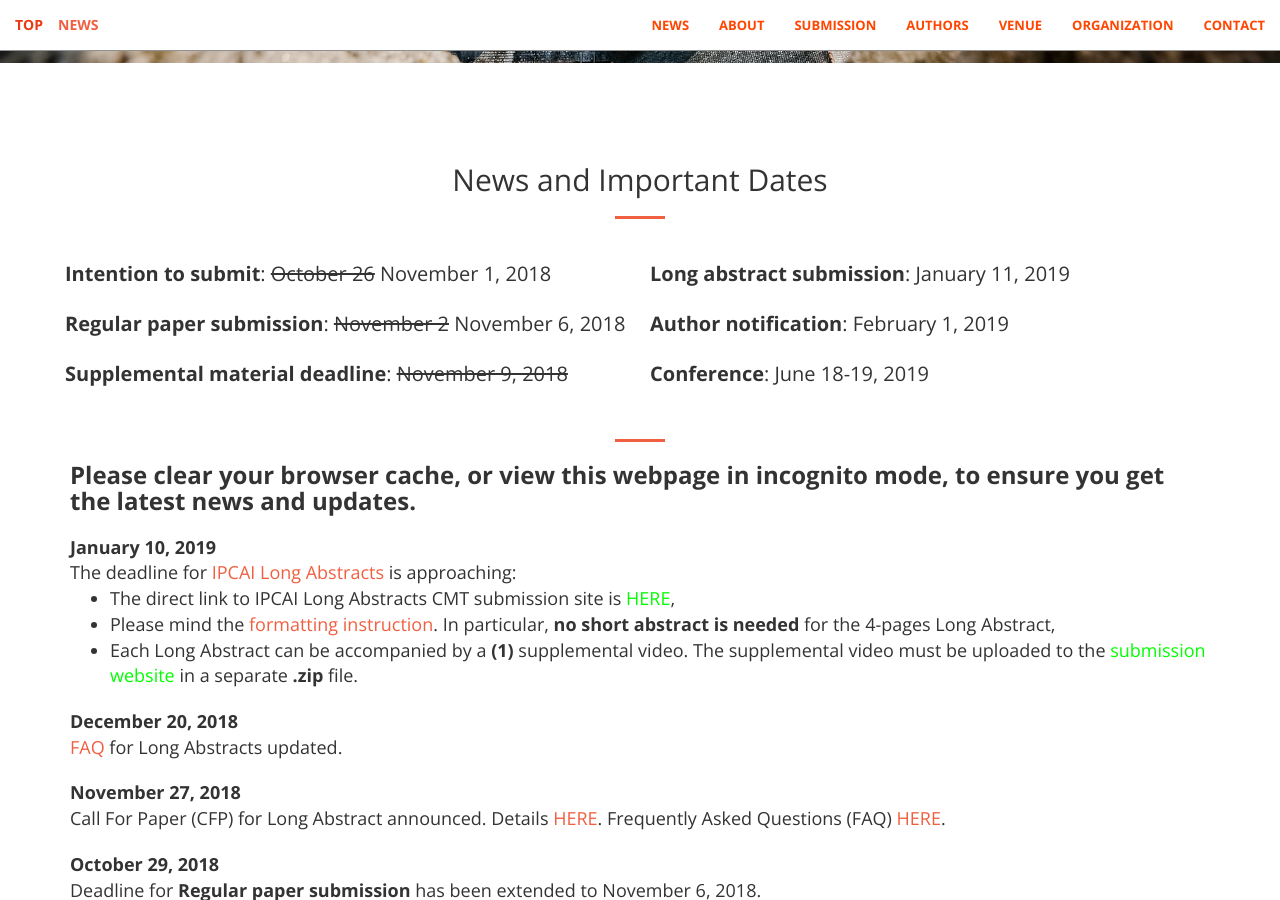
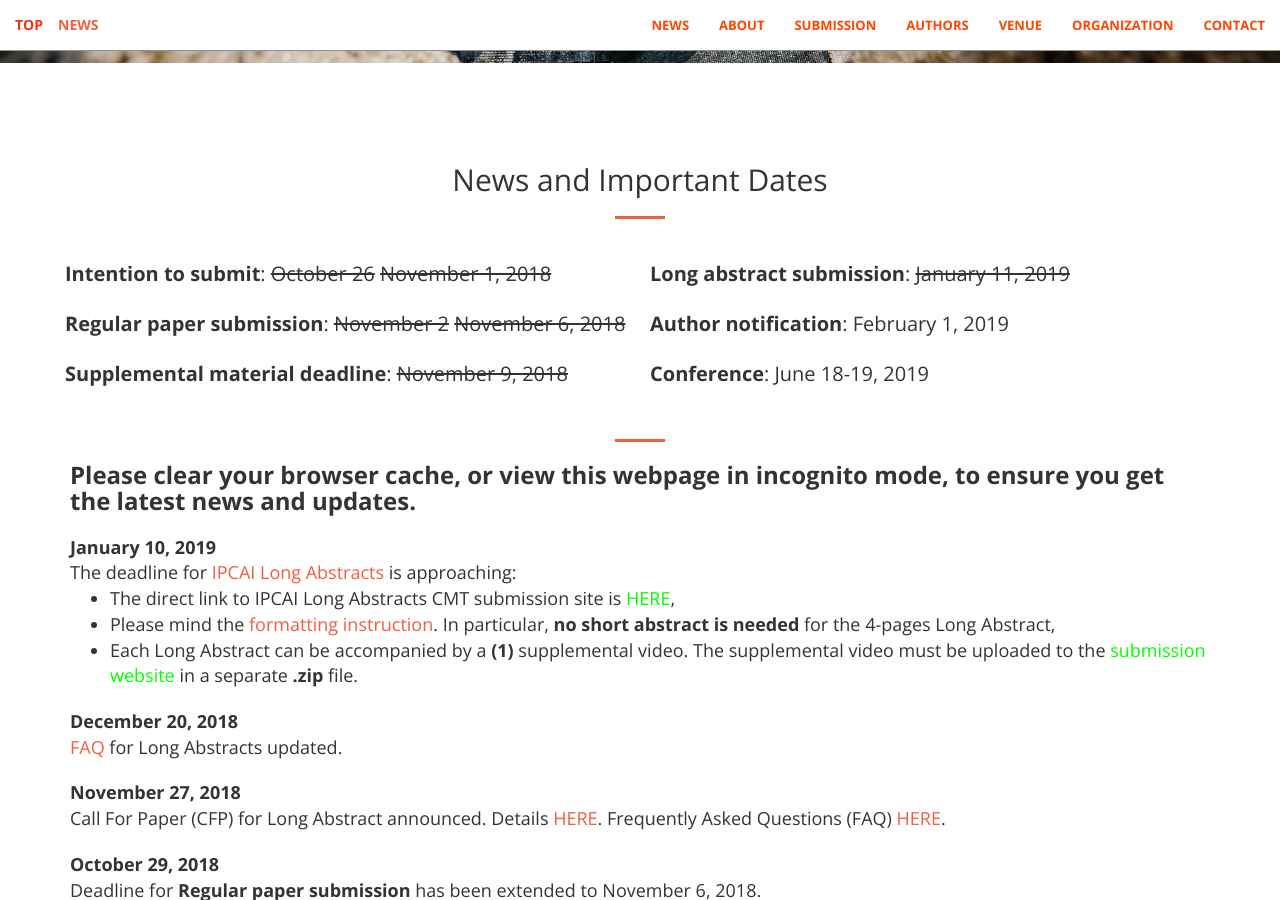
Before and after one commit to ipcai2021/ipcai2021.github.io, a Jekyll site: the page built from index.html, in a window 1280 px wide and 900 px high, scrolled down 837 px. Built offline with Jekyll 4.4.1, drawn with Linux system fonts in a browser that asks for light colours; part of the change alters nothing that is shown.

Commit message:
crossing out dates.

```diff
--- a/_includes/news.html
+++ b/_includes/news.html
@@ -29,12 +29,12 @@
                     </style>
                     <div class="row">
                         <div class="column" >
-                            <p><b>Intention to submit</b>: <strike>October 26</strike> November 1, 2018</p>
-                            <p><b>Regular paper submission</b>: <strike>November 2</strike> November 6, 2018</p>
+                            <p><b>Intention to submit</b>: <strike>October 26</strike> <strike>November 1, 2018</strike></p>
+                            <p><b>Regular paper submission</b>: <strike>November 2</strike> <strike>November 6, 2018</strike></p>
                             <p><b>Supplemental material deadline</b>: <strike>November 9, 2018</strike></p>
                         </div>
                         <div class="column" ">
-                            <p><b>Long abstract submission</b>: January 11, 2019</p>
+                            <p><b>Long abstract submission</b>: <strike>January 11, 2019</strike></p>
                             <p><b>Author notification</b>: February 1, 2019</p>
                             <p><b>Conference</b>: June 18-19, 2019</p>
                         </div>
```
